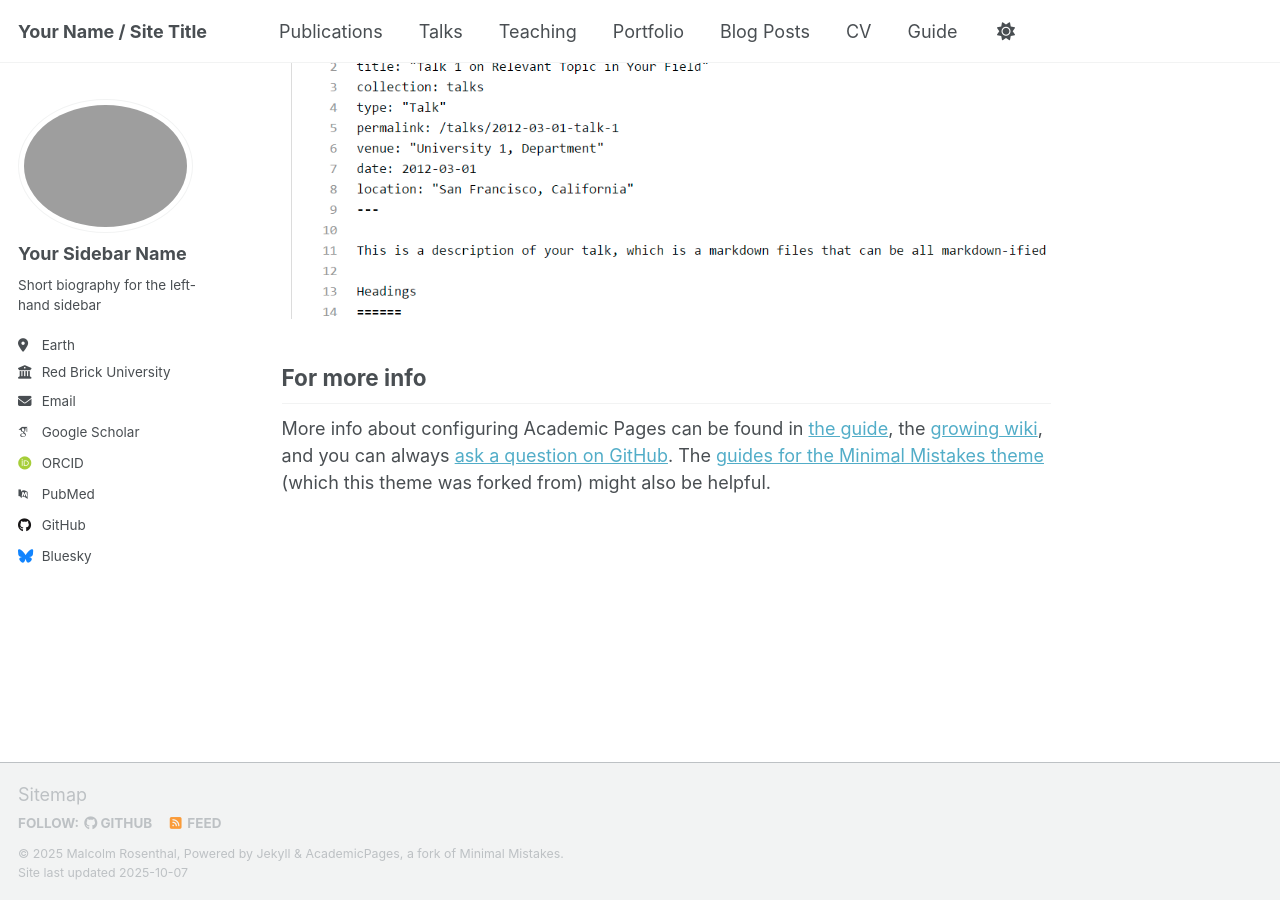
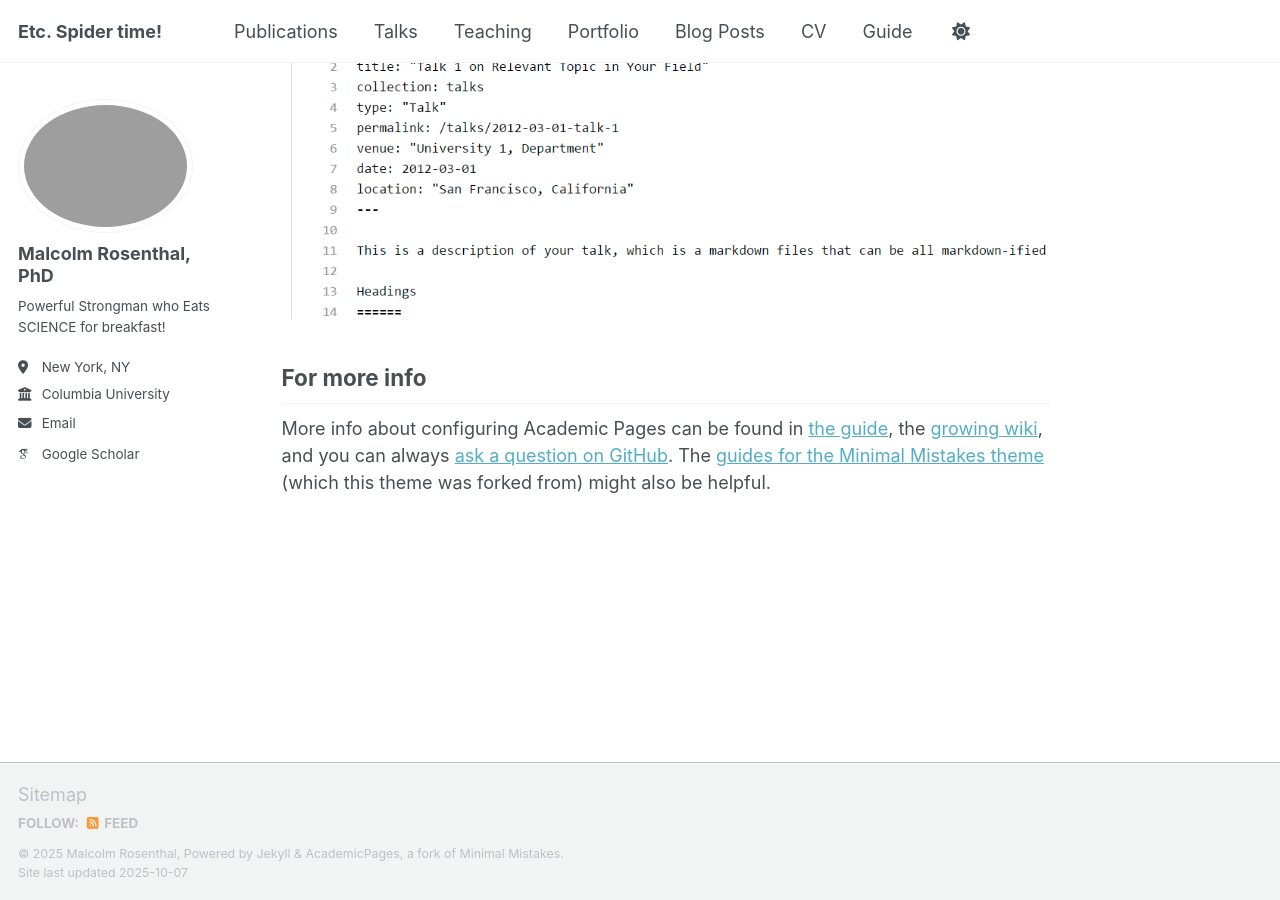
Before and after one commit to Malcolm-Rosenthal/Malcolm-Rosenthal.github.io, a Jekyll site: the page built from _pages/about.md, in a window 1280 px wide and 900 px high, scrolled down 2880 px. Built offline with Jekyll 4.4.1, drawn with Linux system fonts in a browser that asks for light colours; some web fonts are replaced; a script that is not in the unit is left out.

Commit message:
New sidebar developments added

```diff
--- a/_config.yml
+++ b/_config.yml
@@ -9,10 +9,10 @@
 # Basic Site Settings
 locale                   : "en-US"
 site_theme               : "default" # Currently available options are "default", "air"
-title                    : "Your Name / Site Title"
+title                    : "Etc. Spider time!"
 title_separator          : "-"
 name                     : &name "Malcolm Rosenthal"
-description              : &description "Your Name's academic portfolio"   # Update this with a general description of your site, this is the default if not overridden by a page
+description              : &description "Mal's academic portfolio"   # Update this with a general description of your site, this is the default if not overridden by a page
 url                      : https://Malcolm-Rosenthal.github.io # The base hostname & protocol for your site e.g. "https://[your GitHub username].github.io",
                                                            # or if you already have some other page hosted on Github then use "https://[your GitHub username].github.io/[Your Repo Name]"
 baseurl                  : "" # the subpath of your site, e.g. "/blog"
@@ -24,23 +24,23 @@ repository               : "Malcolm-Rosenthal/academicpages.github.io"
 author:
   # Biographic information
   avatar           : "profile.png"
-  name             : "Your Sidebar Name"
+  name             : "Malcolm Rosenthal, PhD"
   pronouns         : # example: "she/her"
-  bio              : "Short biography for the left-hand sidebar"
-  location         : "Earth"
-  employer         : "Red Brick University"
+  bio              : "Powerful Strongman who Eats SCIENCE for breakfast!"
+  location         : "New York, NY"
+  employer         : "Columbia University"
   uri              : # URL
-  email            : "none@example.org"
+  email            : "mfr2176@columbia.edu"
 
   # Academic websites
   academia         : # URL
   arxiv            : # URL - Update with the correct link to your profile
-  googlescholar    : "https://scholar.google.com/citations?user=PS_CX0AAAAAJ"
+  googlescholar    : "https://scholar.google.com/citations?user=BCEqoAQAAAAJ&hl=en"
   inspire-hep      : # URL
   impactstory      : # URL
-  orcid            : "http://orcid.org/yourorcidurl"
+  orcid            : # URL
   semantic         : # URL
-  pubmed           : "https://www.ncbi.nlm.nih.gov/pubmed/?term=john+snow"
+  pubmed           : # URL
   researchgate     : # URL
   scopus           : # URL
 
@@ -48,13 +48,13 @@ author:
   bitbucket        : # Username - Update with your username on the site
   codepen          : # Username
   dribbble         : # Username
-  github           : "academicpages"
+  github           : # USERNAME
   kaggle           : # Username
   stackoverflow    : # User number or user number and name (i.e., use "1" or "1/jeff-atwood")
 
   # Social media
   artstation       : # Username
-  bluesky          : "bsky.app" # Replace this with you Bluesky username
+  bluesky          : # Username
   facebook         : # Username
   flickr           : # Username
   foursquare       : # Username
```
